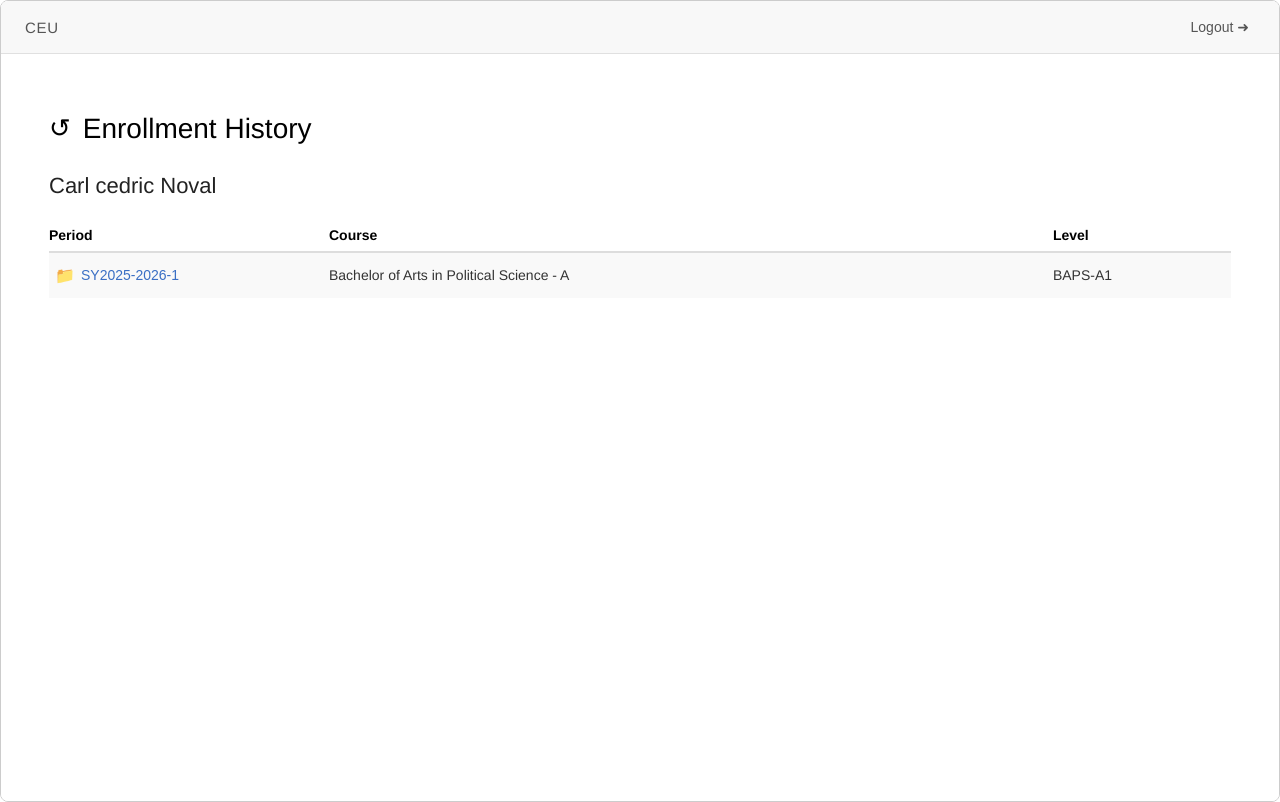
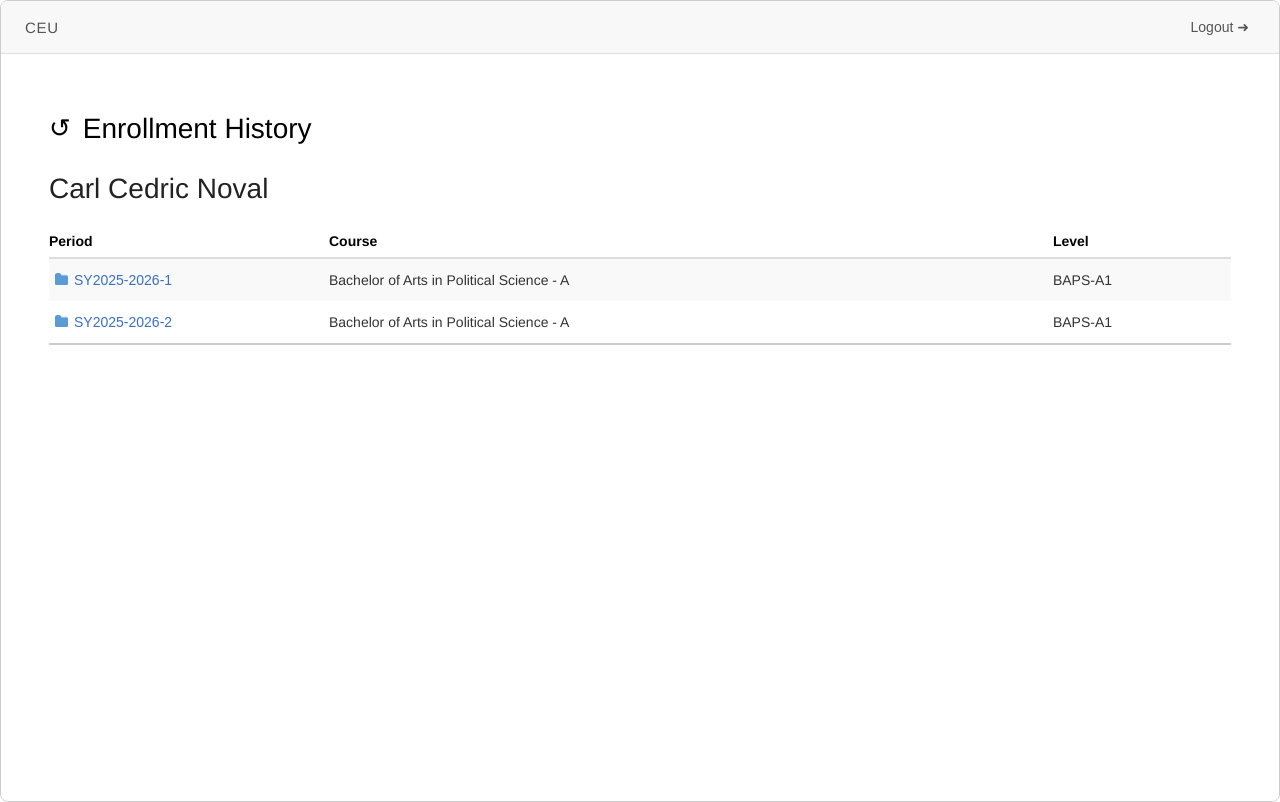
Before and after one commit to Daisuki69/comp, a React (Vite) app: page / in a window 1280 px wide. Both pictures are taken after a click on the button "List Enrollments". Built offline with nearby package versions, Linux system fonts and the light colour scheme.

Commit message:
added a new feature

```diff
--- a/src/App.jsx
+++ b/src/App.jsx
@@ -9,9 +9,19 @@ const grades = [
   { code: "COSH21", description: "Religion: History and Texts", section: "RHT1", prelim: "1.00", midterm: "1.75", endterm: "1.25", finals: "1.25" },
   { code: "PRPO120", description: "Fundamentals of Political Science", section: "BAPOL1A", prelim: "1.50", midterm: "2.00", endterm: "1.25", finals: "1.50" },
 ];
+const grades2 = [
+  { code: "COPE22", description: "PATH-FIT 2: Recreation", section: "SELAMS1A", prelim: "1.00", midterm: "", endterm: "", finals: "" },
+  { code: "COSH31", description: "Art Appreciation", section: "SELAMS1A", prelim: "1.00", midterm: "", endterm: "", finals: "" },
+  { code: "COLA51", description: "Expository Writing for Global Communication", section: "EWGC1", prelim: "1.25", midterm: "", endterm: "", finals: "" },
+  { code: "PRPO121", description: "Introduction to Philippine Politics and Governance", section: "BAPOL1A	", prelim: "1.50", midterm: "", endterm: "", finals: "" },
+  { code: "PRPO122", description: "Introduction to Comparative Politics", section: "BAPOL1A	", prelim: "1.50", midterm: "", endterm: "", finals: "" },
+  { code: "COSH41", description: "Readings in Philippine History", section: "RPH1", prelim: "1.00", midterm: "", endterm: "", finals: "" },
+];
 
 export default function App() {
-  const [page, setPage] = useState("dashboard"); // dashboard | history | details
+  const [page, setPage] = useState("dashboard");
+  const [selectedGrades, setSelectedGrades] = useState(grades);
+  const [selectedPeriod, setSelectedPeriod] = useState("SY2025-2026-1");
 
   const Header = () => (
     <div style={{
@@ -67,14 +77,16 @@ export default function App() {
     </div>
   );
 
-  const EnrollmentHistory = () => (
+  const EnrollmentHistory = () => {
+  const folderIconOffset = "-1px";
+  return (
     <div style={{ minHeight: "100vh", background: "#fff", fontFamily: '"Helvetica Neue", Helvetica, Arial, sans-serif' }}>
       <Header />
       <div style={{ padding: "40px 48px" }}>
         <h1 style={{ fontSize: "28px", fontWeight: "400", display: "flex", alignItems: "center", gap: "12px", marginBottom: "28px" }}>
           <span style={{ fontSize: "26px" }}>↺</span> Enrollment History
         </h1>
-        <h2 style={{ fontSize: "22px", fontWeight: "400", marginBottom: "20px", color: "#222" }}>Carl cedric Noval</h2>
+        <h2 style={{ fontSize: "28px", fontWeight: "400", marginBottom: "20px", color: "#222" }}>Carl Cedric Noval</h2>
 
         <table style={{ width: "100%", borderCollapse: "collapse", fontSize: "14px" }}>
           <thead>
@@ -88,52 +100,74 @@ export default function App() {
             <tr style={{ background: "#f9f9f9" }}>
               <td style={{ padding: "12px 0" }}>
                 <button
-                  onClick={() => setPage("details")}
+                  onClick={() => { setSelectedGrades(grades); setSelectedPeriod("SY2025-2026-1"); setPage("details"); }}
                   style={{
                     background: "none", border: "none", cursor: "pointer",
                     color: "#3a6fc4", fontSize: "14px", display: "flex", alignItems: "center", gap: "6px"
                   }}
                 >
-                  <span style={{ fontSize: "16px" }}>📁</span> SY2025-2026-1
+                  <img src="/folt.png" style={{ width: "13px", height: "11.5px", verticalAlign: "middle", position: "relative", top: folderIconOffset }} /> SY2025-2026-1
                 </button>
               </td>
               <td style={{ padding: "12px 0", color: "#333" }}>Bachelor of Arts in Political Science - A</td>
               <td style={{ padding: "12px 0", color: "#333" }}>BAPS-A1</td>
             </tr>
-          </tbody>
+          <tr style={{ borderBottom: "2px solid #ccc" }}>
+              <td style={{ padding: "12px 0" }}>
+                <button
+                  onClick={() => { setSelectedGrades(grades2); setSelectedPeriod("SY2025-2026-2"); setPage("details"); }}
+                  style={{
+                    background: "none", border: "none", cursor: "pointer",
+                    color: "#3a6fc4", fontSize: "14px", display: "flex", alignItems: "center", gap: "6px"
+                  }}
+                >
+                  <img src="/folt.png" style={{ width: "13px", height: "11.5px", verticalAlign: "middle", position: "relative", top: folderIconOffset }} /> SY2025-2026-2
+                </button>
+              </td>
+              <td style={{ padding: "12px 0", color: "#333" }}>Bachelor of Arts in Political Science - A</td>
+              <td style={{ padding: "12px 0", color: "#333" }}>BAPS-A1</td>
+            </tr>
+            </tbody>
         </table>
       </div>
     </div>
   );
+};
 
-  const EnrollmentDetails = () => (
+  const EnrollmentDetails = () => {
+    const folderIconOffset2 = "-3px";
+    const rightSideCols = "9%"; // Change this percentage to compress or expand the right side
+    const headerFontSize = "35px"; // Change this to adjust the title font size
+
+    return (
     <div style={{ minHeight: "100vh", background: "#fff", fontFamily: '"Helvetica Neue", Helvetica, Arial, sans-serif' }}>
       <Header />
-      <div style={{ padding: "40px 48px" }}>
-        <h1 style={{ fontSize: "26px", fontWeight: "400", display: "flex", alignItems: "center", gap: "12px", marginBottom: "24px" }}>
-          <img src="/folder.png" alt="folder" style={{ height: "26px" }} /> Enrollment Details (SY2025-2026-1)
+      <div style={{ padding: "15px 48px" }}>
+        <h1 style={{ fontSize: headerFontSize, fontWeight: "400", display: "flex", alignItems: "center", gap: "12px", marginBottom: "24px" }}>
+          <img src="/folder.png" alt="folder" style={{ height: headerFontSize, position: "relative", top: folderIconOffset2 }} /> Enrollment Details ({selectedPeriod})
         </h1>
-        <h2 style={{ fontSize: "22px", fontWeight: "400", marginBottom: "24px", color: "#222" }}>Carl Cedric Noval</h2>
+        <h2 style={{ fontSize: "30px", fontWeight: "400", marginBottom: "24px", color: "#222" }}>Carl Cedric Noval</h2>
 
-        <table style={{ width: "100%", borderCollapse: "collapse", fontSize: "13.5px" }}>
+        <table style={{ width: "100%", borderCollapse: "collapse", fontSize: "13.5px", position: "center" }}>
           <thead>
             <tr>
-              <th colSpan={3} style={{ textAlign: "left", padding: "6px 0", fontWeight: "700", fontSize: "14px" }}>Subject</th>
-              <th colSpan={4} style={{ textAlign: "left", padding: "6px 0", fontWeight: "700", fontSize: "14px" }}>Combined Grades</th>
+              <th colSpan={2} style={{ textAlign: "left", padding: "6px 0", paddingBottom: "10px", fontWeight: "700", fontSize: "14px", borderBottom: "2px solid #e0e0e0" }}>Subject</th>
+              <th colSpan={1} style={{ borderBottom: "none" }}></th>
+              <th colSpan={4} style={{ textAlign: "left", padding: "6px 0", paddingBottom: "10px", fontWeight: "700", fontSize: "14px", borderBottom: "2px solid #e0e0e0" }}>Combined Grades</th>
             </tr>
-            <tr style={{ borderBottom: "2px solid #ccc" }}>
-              <th style={{ textAlign: "left", padding: "8px 0", fontWeight: "700", width: "100px" }}>Code</th>
-              <th style={{ textAlign: "left", padding: "8px 0", fontWeight: "700", width: "380px" }}>Description</th>
-              <th style={{ textAlign: "left", padding: "8px 0", fontWeight: "700", width: "120px" }}>Section</th>
-              <th style={{ textAlign: "left", padding: "8px 0", fontWeight: "700", width: "80px" }}>Prelim</th>
-              <th style={{ textAlign: "left", padding: "8px 0", fontWeight: "700", width: "80px" }}>Midterm</th>
-              <th style={{ textAlign: "left", padding: "8px 0", fontWeight: "700", width: "80px" }}>Endterm</th>
-              <th style={{ textAlign: "left", padding: "8px 0", fontWeight: "700", width: "80px" }}>Finals</th>
+            <tr style={{ borderBottom: "2px solid #e0e0e0" }}>
+              <th style={{ textAlign: "left", padding: "12px 0 8px 0", fontWeight: "700", width: "10%" }}>Code</th>
+              <th style={{ textAlign: "left", padding: "12px 0 8px 0", fontWeight: "700" }}>Description</th>
+              <th style={{ textAlign: "left", padding: "12px 0 8px 0", fontWeight: "700", width: `calc(${rightSideCols} + 3%)` }}>Section</th>
+              <th style={{ textAlign: "left", padding: "12px 0 8px 0", fontWeight: "700", width: rightSideCols }}>Prelim</th>
+              <th style={{ textAlign: "left", padding: "12px 0 8px 0", fontWeight: "700", width: rightSideCols }}>Midterm</th>
+              <th style={{ textAlign: "left", padding: "12px 0 8px 0", fontWeight: "700", width: rightSideCols }}>Endterm</th>
+              <th style={{ textAlign: "left", padding: "12px 0 8px 0", fontWeight: "700", width: rightSideCols }}>Finals</th>
             </tr>
           </thead>
           <tbody>
-            {grades.map((g, i) => (
-              <tr key={i} style={{ borderBottom: "1px solid #eee" }}>
+            {selectedGrades.map((g, i) => (
+              <tr key={i} style={{ borderBottom: "1.7px solid #eee", background: i % 2 === 0 ? "#f7f7f7" : "#fff" }}>
                 <td style={{ padding: "12px 0", color: "#333" }}>{g.code}</td>
                 <td style={{ padding: "12px 0", color: "#333" }}>{g.description}</td>
                 <td style={{ padding: "12px 0", color: "#333" }}>{g.section}</td>
@@ -160,6 +194,7 @@ export default function App() {
       </div>
     </div>
   );
+};
 
   return (
     <div style={{ border: "1px solid #ccc", borderRadius: "8px", overflow: "hidden", minHeight: "100vh" }}>
```
Also changed, not shown: public/folt.png (added).
